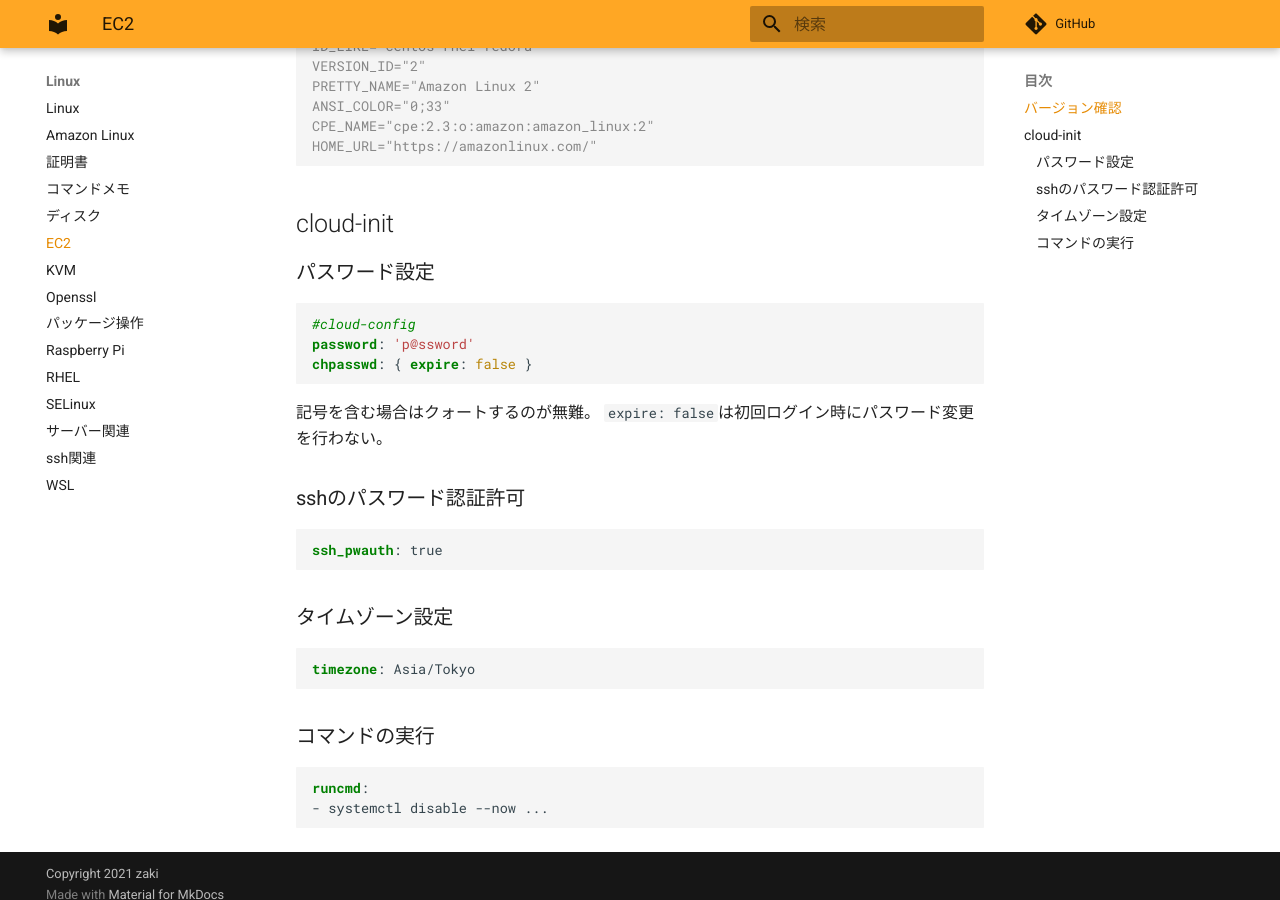
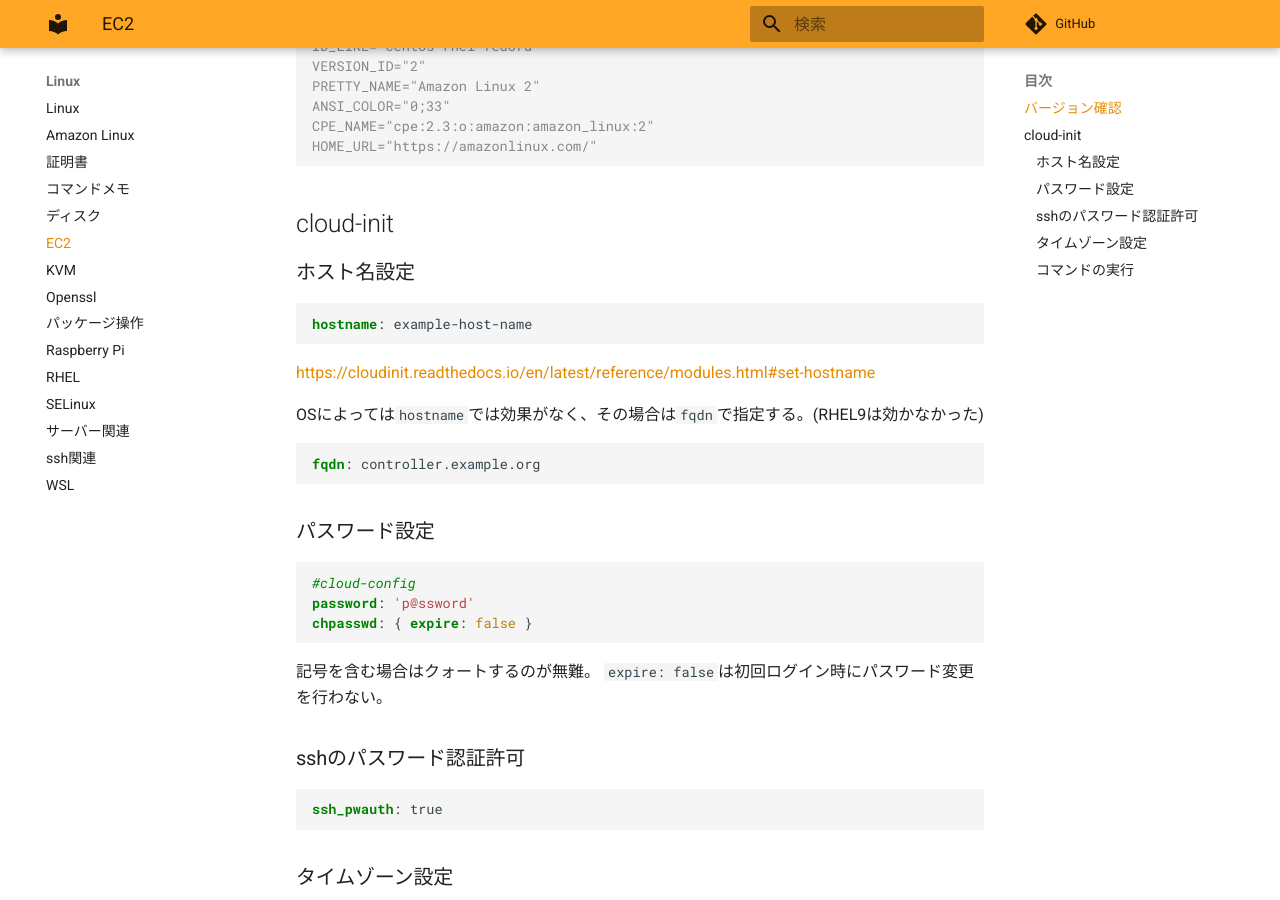
Before and after one commit to zaki-lknr/docs, an MkDocs documentation site: the page built from docs/Linux/ec2.md, in a window 1280 px wide and 900 px high, scrolled down 452 px. Built offline with MkDocs 1.6.1 and Material for MkDocs 9.7.7, drawn with Linux system fonts in a browser that asks for light colours; comment, search, counter and statistics services are not loaded.

Commit message:
add: linux/ec2: cloud-init: fqdn

````diff
--- a/docs/Linux/ec2.md
+++ b/docs/Linux/ec2.md
@@ -23,6 +23,20 @@ HOME_URL="https://amazonlinux.com/"
 ```
 
 ## cloud-init
+
+### ホスト名設定
+
+```yaml
+hostname: example-host-name
+```
+
+<https://cloudinit.readthedocs.io/en/latest/reference/modules.html#set-hostname>
+
+OSによっては`hostname`では効果がなく、その場合は`fqdn`で指定する。(RHEL9は効かなかった)
+
+```yaml
+fqdn: controller.example.org
+```
 
 ### パスワード設定
 
````
